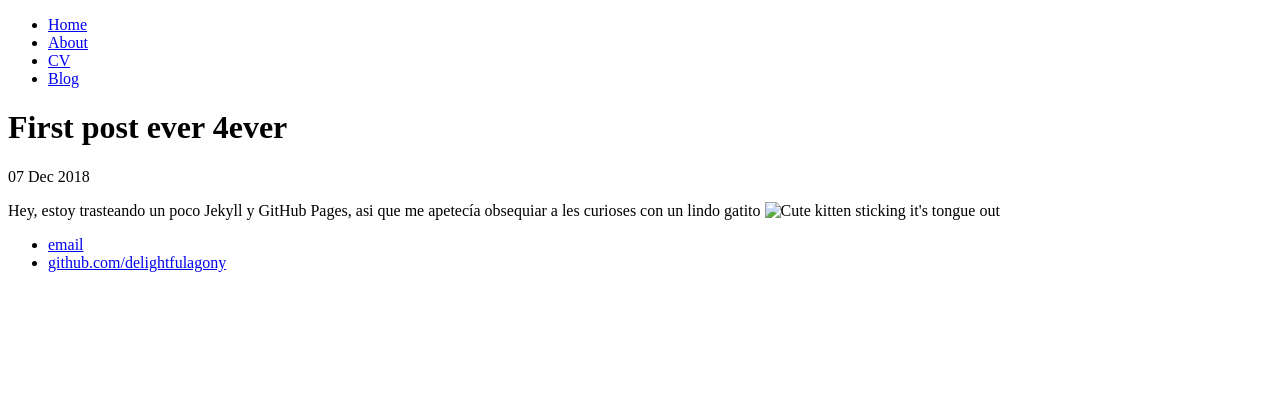
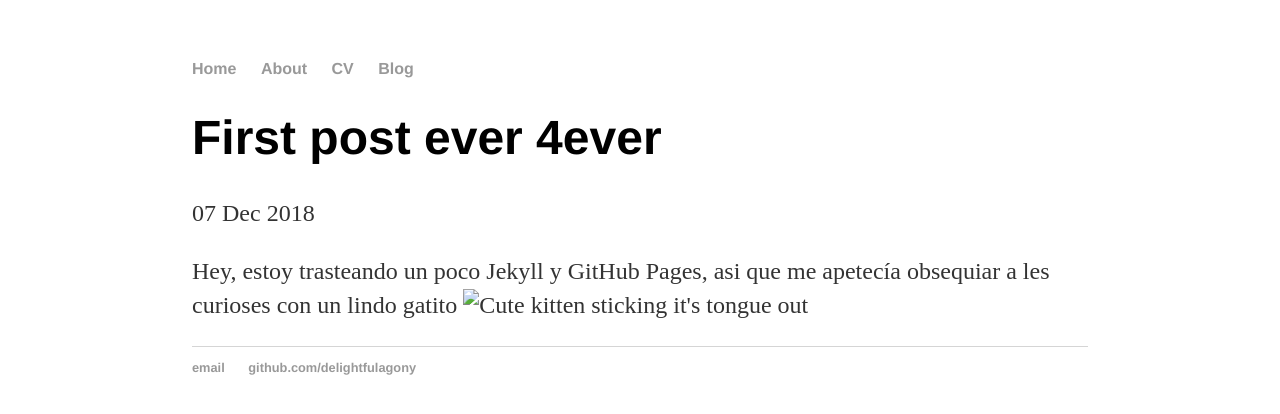
Before and after one commit to delightfulagony/delightfulagony.github.io, a Jekyll site: the page built from _posts/2018-12-07-first-post.md, in a window 1280 px wide. Shown: the top 414 px of the page. Built offline with Jekyll 4.4.1, drawn with Linux system fonts in a browser that asks for light colours.

Commit message:
Ahora si

```diff
--- a/_layouts/default.html
+++ b/_layouts/default.html
@@ -3,7 +3,7 @@
 	<head>
 		<title>{{ page.title }}</title>
 		<!-- link to main stylesheet -->
-		<link rel="stylesheet" type="text/css" href="assets/css/main.css">
+		<link rel="stylesheet" type="text/css" href="/assets/css/main.css">
 	</head>
 	<body>
 		<nav>
```
